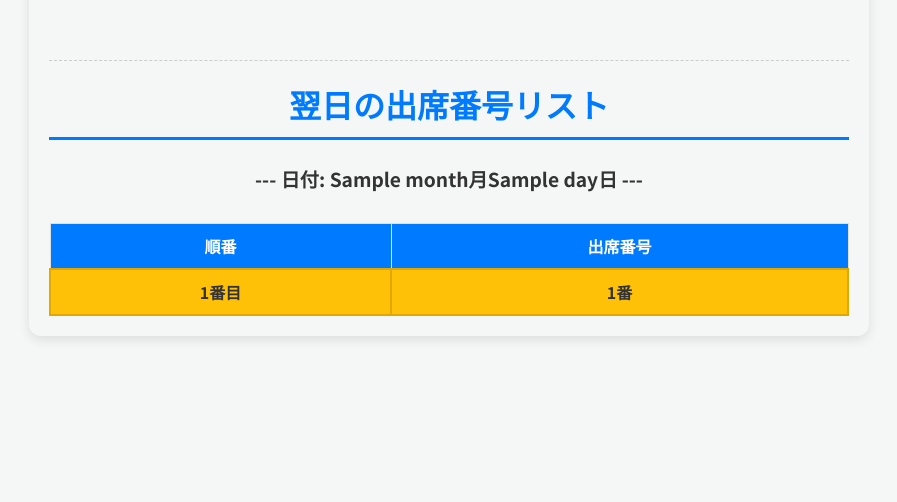
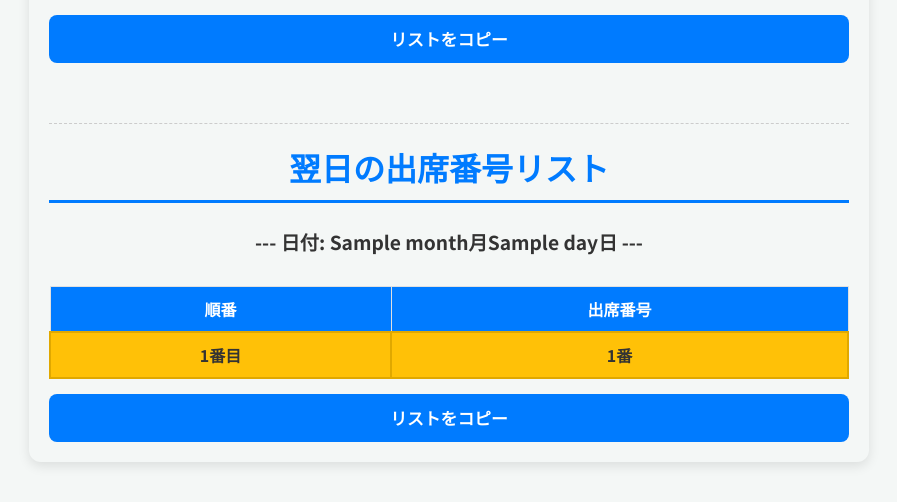
Before and after one commit to hansamubanana-wq/Su-gakukatou, a Flask app: template templates/index.html in a window 1280 px wide. Shown: the part 418-920 px from the top of the page, without its empty margins (191-1088 px from the left). Before the commit the page ends 758 px from the top, so only its background shows below. Run offline with Flask 3, Linux system fonts and the light colour scheme; the template is opened without the code that fills it: most values are stand-ins (such as "Sample title", 1, 10 or a date in 2020).

Commit message:
Feature: Add one-click copy functionality with JavaScript

```diff
--- a/static/style.css
+++ b/static/style.css
@@ -1,5 +1,4 @@
 body {
-    /* 👇【ここがフォント適用部分】'Noto Sans JP' を適用 */
     font-family: 'Noto Sans JP', sans-serif;
 
     background-color: #f4f7f6;
@@ -77,7 +76,7 @@ tr.highlight td {
     border-top: 1px dashed #ccc;
 }
 
-/* 検索エリアのデザイン (前回追加分) */
+/* 検索エリアのデザイン (以前追加分) */
 .search-container {
     background-color: #e9ecef;
     padding: 20px;
@@ -121,3 +120,35 @@ button:hover {
     color: #28a745; /* タイトルも緑に */
     border-bottom: 3px solid #28a745;
 }
+
+/* ✨リストコピーボタンのデザイン✨ */
+.copy-btn {
+    display: block; /* 1行を占有 */
+    width: 100%; /* 横幅いっぱい */
+    margin-top: 15px; /* テーブルとの間にスペース */
+    padding: 12px;
+    background-color: #007bff; /* 青色（メインカラー） */
+    color: white;
+    font-weight: bold;
+    font-size: 1.05em;
+    border: none;
+    border-radius: 8px;
+    cursor: pointer;
+    transition: background-color 0.3s;
+}
+
+.copy-btn:hover {
+    background-color: #0056b3;
+}
+
+/* コピー成功時のフィードバック */
+.copy-btn.copied {
+    background-color: #28a745; /* 成功時の緑色 */
+    animation: pulse 0.5s 3; /* アニメーションを追加 */
+}
+
+@keyframes pulse {
+    0% { transform: scale(1); }
+    50% { transform: scale(1.02); }
+    100% { transform: scale(1); }
+}
--- a/templates/index.html
+++ b/templates/index.html
@@ -8,6 +8,7 @@
     <link rel="preconnect" href="https://fonts.googleapis.com">
     <link rel="preconnect" href="https://fonts.gstatic.com" crossorigin>
     <link href="https://fonts.googleapis.com/css2?family=Noto+Sans+JP:wght@400;700&display=swap" rel="stylesheet">
+
     <link rel="stylesheet" href="{{ url_for('static', filename='style.css') }}">
 </head>
 <body>
@@ -23,7 +24,7 @@
     {% if search_result %}
     <div class="search-result-area">
         <h1>{{ search_result.month }}月{{ search_result.day }}日のリスト</h1>
-        <table>
+        <table id="searchTable">
             <thead>
                 <tr>
                     <th>順番</th>
@@ -34,11 +35,12 @@
             {% for num in search_result.results %}
                 <tr {% if loop.index == 1 %}class="highlight"{% endif %}>
                     <td>{{ loop.index }}番目</td>
-                    <td>{{ num }}番</td>
+                    <td class="num">{{ num }}番</td>
                 </tr>
             {% endfor %}
             </tbody>
         </table>
+        <button class="copy-btn" data-target="searchTable">リストをコピー</button>
         <hr class="section-spacer">
     </div>
     {% endif %}
@@ -46,7 +48,7 @@
     <h1>今日の出席番号リスト</h1>
     <p class="date">--- 日付: {{ today.month }}月{{ today.day }}日 ---</p>
 
-    <table>
+    <table id="todayTable">
         <thead>
             <tr>
                 <th>順番</th>
@@ -57,16 +59,18 @@
         {% for num in today.results %}
             <tr {% if loop.index == 1 %}class="highlight"{% endif %}>
                 <td>{{ loop.index }}番目</td>
-                <td>{{ num }}番</td>
+                <td class="num">{{ num }}番</td>
             </tr>
         {% endfor %}
         </tbody>
     </table>
+    <button class="copy-btn" data-target="todayTable">リストをコピー</button>
+
 
     <h1 class="section-spacer">翌日の出席番号リスト</h1>
     <p class="date">--- 日付: {{ tomorrow.month }}月{{ tomorrow.day }}日 ---</p>
 
-    <table>
+    <table id="tomorrowTable">
         <thead>
             <tr>
                 <th>順番</th>
@@ -77,11 +81,54 @@
         {% for num in tomorrow.results %}
             <tr {% if loop.index == 1 %}class="highlight"{% endif %}>
                 <td>{{ loop.index }}番目</td>
-                <td>{{ num }}番</td>
+                <td class="num">{{ num }}番</td>
             </tr>
         {% endfor %}
         </tbody>
     </table>
+    <button class="copy-btn" data-target="tomorrowTable">リストをコピー</button>
 
+
+    <script>
+        document.addEventListener('DOMContentLoaded', () => {
+            const copyButtons = document.querySelectorAll('.copy-btn');
+
+            copyButtons.forEach(button => {
+                button.addEventListener('click', () => {
+                    // 対象のテーブルIDを取得
+                    const targetId = button.getAttribute('data-target');
+                    const table = document.getElementById(targetId);
+
+                    if (!table) return;
+
+                    let copyText = `--- ${targetId.includes('tomorrow') ? '翌日' : targetId.includes('today') ? '今日' : '検索結果'}の出席番号リスト ---\n`;
+
+                    // テーブルの各行から番号を取得し、整形
+                    const rows = table.querySelectorAll('tbody tr');
+                    rows.forEach((row, index) => {
+                        const order = row.querySelector('td:first-child').textContent; // 順番
+                        const number = row.querySelector('td:last-child').textContent; // 出席番号
+                        copyText += `${order} ${number}\n`;
+                    });
+
+                    // クリップボードにコピー
+                    navigator.clipboard.writeText(copyText).then(() => {
+                        // 成功したらボタンのテキストを変更
+                        button.textContent = 'コピーしました！🎉';
+                        button.classList.add('copied');
+
+                        // 3秒後に元に戻す
+                        setTimeout(() => {
+                            button.textContent = 'リストをコピー';
+                            button.classList.remove('copied');
+                        }, 3000);
+                    }).catch(err => {
+                        console.error('コピー失敗:', err);
+                        button.textContent = 'コピー失敗...';
+                    });
+                });
+            });
+        });
+    </script>
 </body>
 </html>
```
